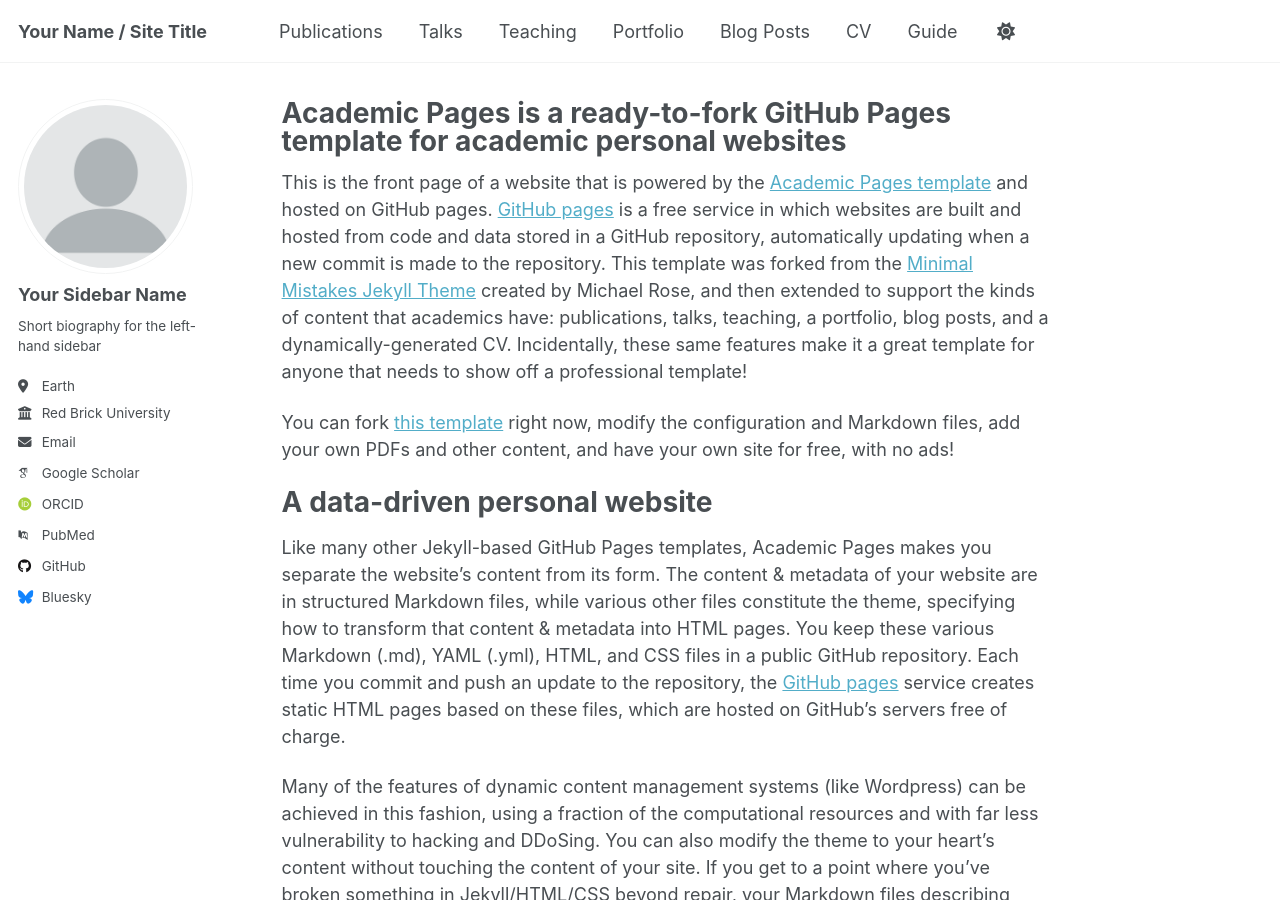
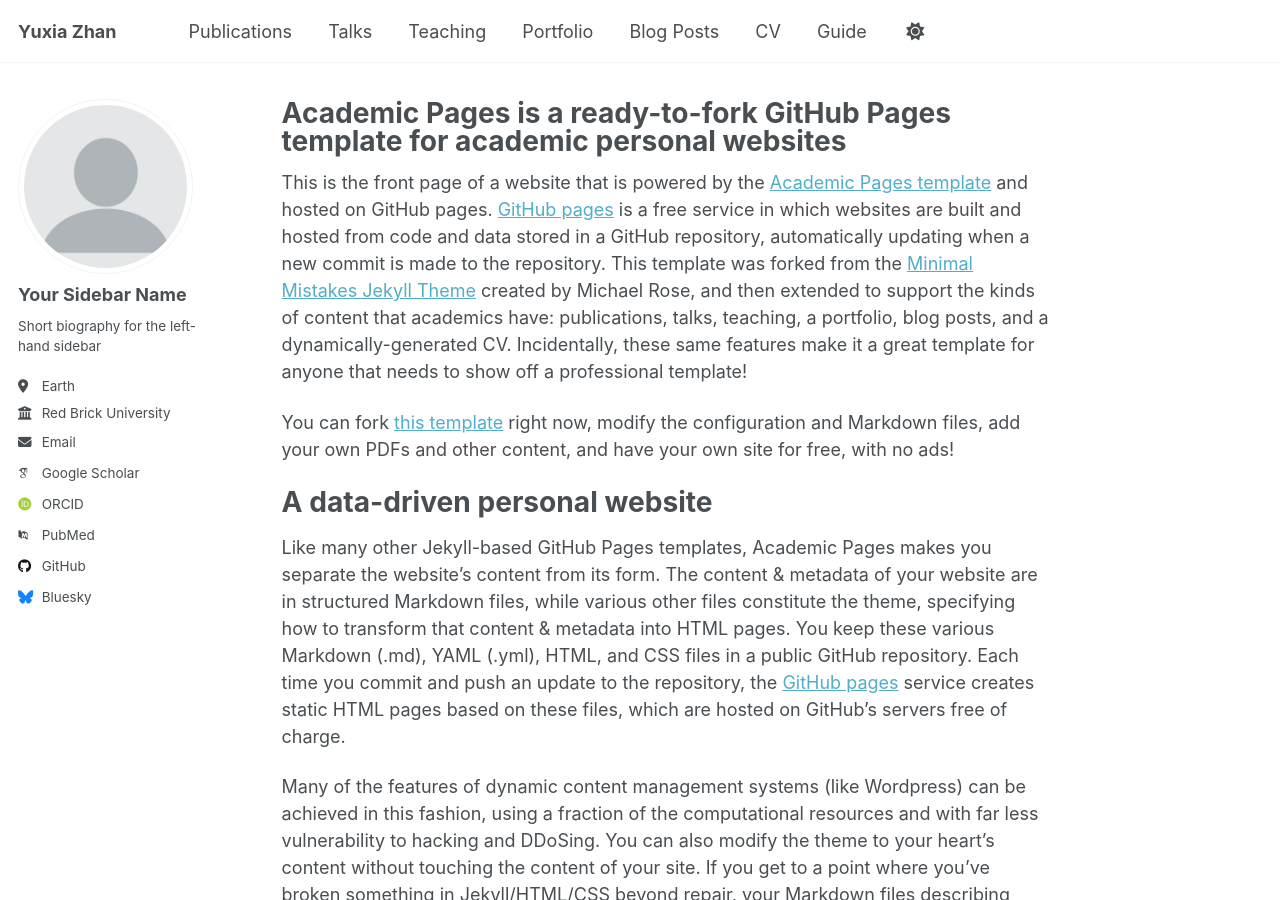
Before and after one commit to kalamoo/kalamoo, a Jekyll site: the page built from _pages/about.md, in a window 1280 px wide and 900 px high. Built offline with Jekyll 4.4.1, drawn with Linux system fonts in a browser that asks for light colours; some web fonts are replaced; a script that is not in the unit is left out.

Commit message:
modify config

```diff
--- a/_config.yml
+++ b/_config.yml
@@ -9,7 +9,7 @@
 # Basic Site Settings
 locale                   : "en-US"
 site_theme               : "default" # Currently available options are "default", "air"
-title                    : "Your Name / Site Title"
+title                    : "Yuxia Zhan"
 title_separator          : "-"
 name                     : &name "Your Name"
 description              : &description "Your Name's academic portfolio"   # Update this with a general description of your site, this is the default if not overridden by a page
```
